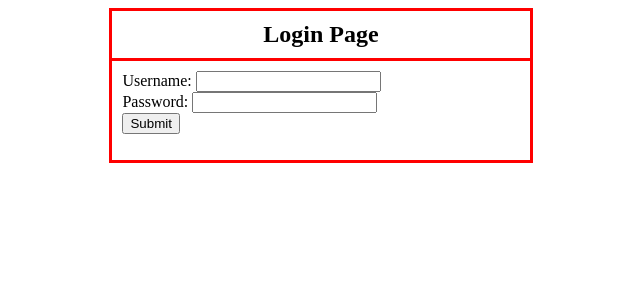
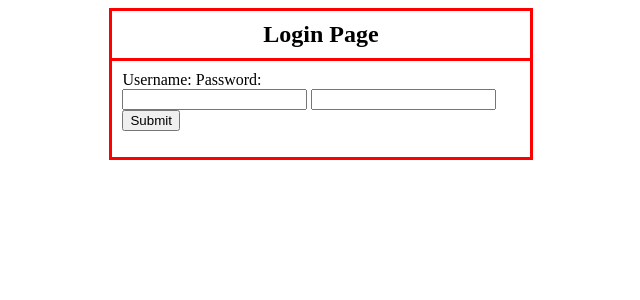
Before and after one commit to killerkitten82/MinneHack2020, a PHP site: page /login/login.php in a window 1280 px wide. Shown: the top 300 px of the page, without its empty margins (319-959 px from the left). Run offline with PHP 8.4, Linux system fonts and the light colour scheme.

Commit message:
testing flex

```diff
--- a/login/login.css
+++ b/login/login.css
@@ -14,3 +14,7 @@
 #header, #form {
   padding: 10px;
 }
+
+#form {
+  display: flex;
+}
--- a/login/login.php
+++ b/login/login.php
@@ -12,10 +12,14 @@
     </div>
     <div id = "form">
       <form>
-        <label>Username: </label><input type = "text" name = "username"/>
-        <br>
-        <label>Password: </label><input type = "password" name = "password"/>
-        <br>
+        <div id = "labels">
+          <label>Username: </label>
+          <label>Password: </label>
+        </div>
+        <div id = "inputs">
+          <input type = "text" name = "username"/>
+          <input type = "password" name = "password"/>
+        </div>
         <input type = "submit"/>
       </form>
     </div>
```
